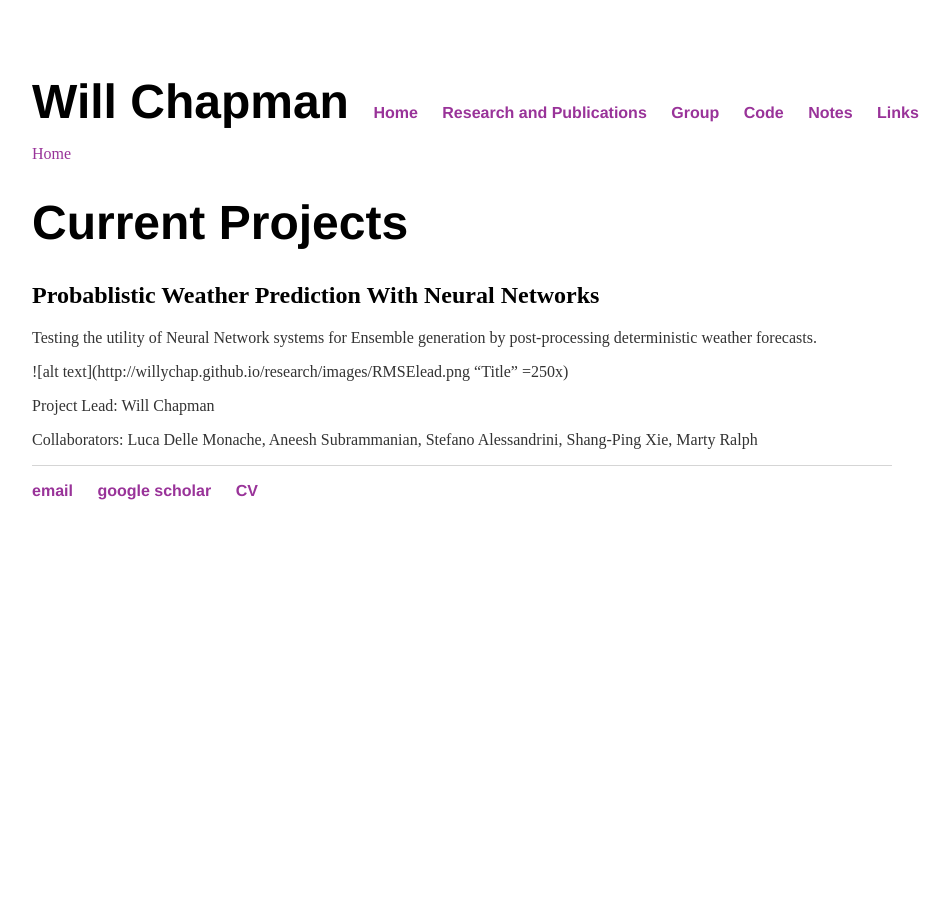
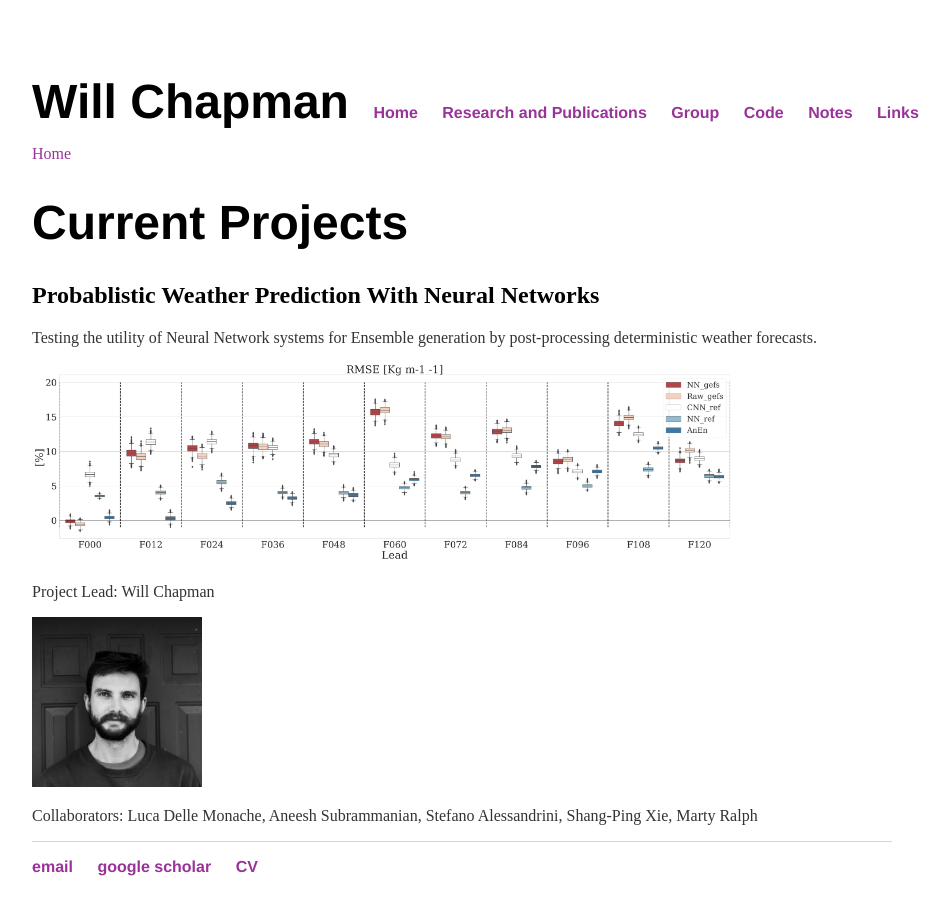
Before and after one commit to WillyChap/willychap_beta.github.io, a Jekyll site: the page built from research/projects.md, in a window 1280 px wide. Shown: the whole page, without its empty margins (276-1226 px from the left). Built offline with Jekyll 4.4.1, drawn with Linux system fonts in a browser that asks for light colours; our own code applies the rules of GitHub Pages for plain Markdown files.

Commit message:
Update projects.md

```diff
--- a/research/projects.md
+++ b/research/projects.md
@@ -6,8 +6,10 @@
 
 Testing the utility of Neural Network systems for Ensemble generation by post-processing deterministic weather forecasts.
 
-![alt text](http://willychap.github.io/research/images/RMSElead.png "Title" =250x)
+<img src="http://willychap.github.io/research/images/RMSElead.png" alt="RMSElead" width="700"/>
 
 Project Lead: Will Chapman
 
+<img src="http://willychap.github.io/images/william_chapman_square.jpg" alt="Me" width="170"/>
+
 Collaborators: Luca Delle Monache, Aneesh Subrammanian, Stefano Alessandrini, Shang-Ping Xie, Marty Ralph
```
